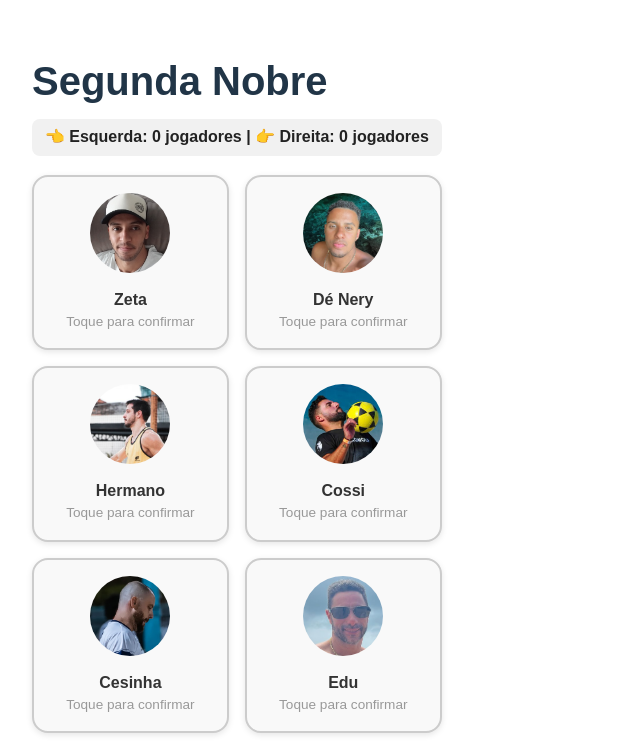
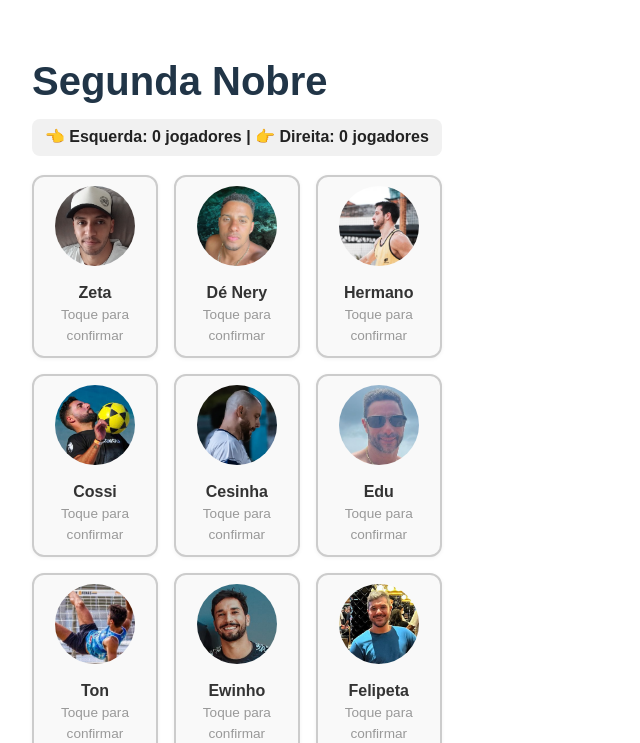
Before and after one commit to raffaelzeta/segunda-nobre, a React (Vite) app: page / in a window 1280 px wide. Shown: the top 743 px of the page, without its empty margins (0-640 px from the left). Built offline with nearby package versions, Linux system fonts and the light colour scheme.

Commit message:
ajuste layout

```diff
--- a/src/App.jsx
+++ b/src/App.jsx
@@ -81,10 +81,10 @@ function App() {
         display: 'grid',
         gridTemplateColumns:
         window.innerWidth < 500
-            ? '1fr'
+          ? '1fr 1fr'
           : window.innerWidth < 800
-            ? '1fr 1fr'
-            : 'repeat(auto-fill, minmax(140px, 1fr))',
+          ? 'repeat(3, 1fr)'
+          : 'repeat(auto-fill, minmax(100px, 1fr))',
         gap: '1rem',
       }}
     >
@@ -101,14 +101,16 @@ function App() {
               backgroundColor: estaConfirmado ? '#d1f7d6' : '#f9f9f9',
               border: '2px solid',
               borderColor: estaConfirmado ? '#2ecc71' : '#ccc',
-                borderRadius: '1rem',
-                padding: '1rem',
+              borderRadius: '0.75rem',
+              padding: '0.6rem',
               textAlign: 'center',
-                boxShadow: '0 2px 6px rgba(0,0,0,0.1)',
+              boxShadow: '0 1px 4px rgba(0,0,0,0.05)',
               cursor: 'pointer',
               transition: '0.2s',
+              maxWidth: '120px',
             }}
           >
+
               <img
                 src={jogador.foto}
                 alt={jogador.apelido}
@@ -306,4 +308,4 @@ function App() {
 }
 
 export default App;
-// git add . && git commit -m "ajuste visual" && git push origin main
+// git add . && git commit -m "resultado do sorteio com card" && git push origin main
```
Lines whose indentation alone changed are shown as unchanged.
